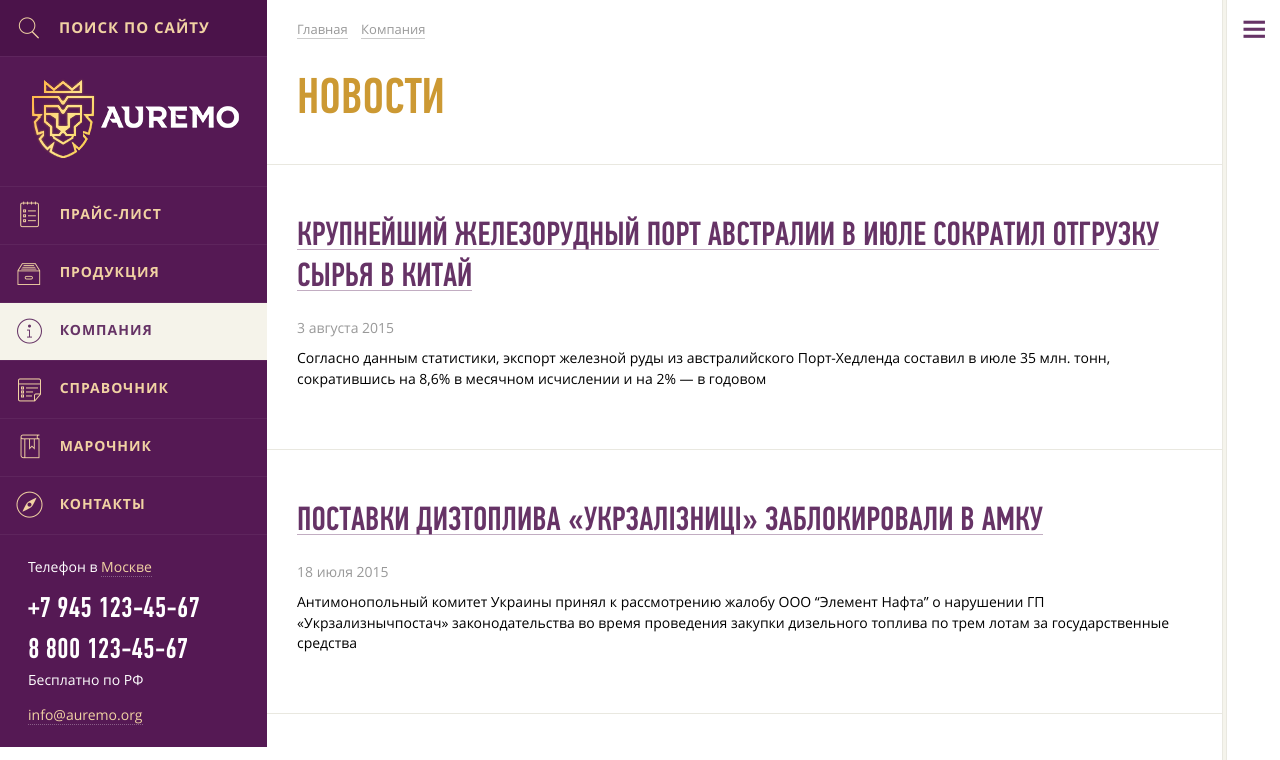
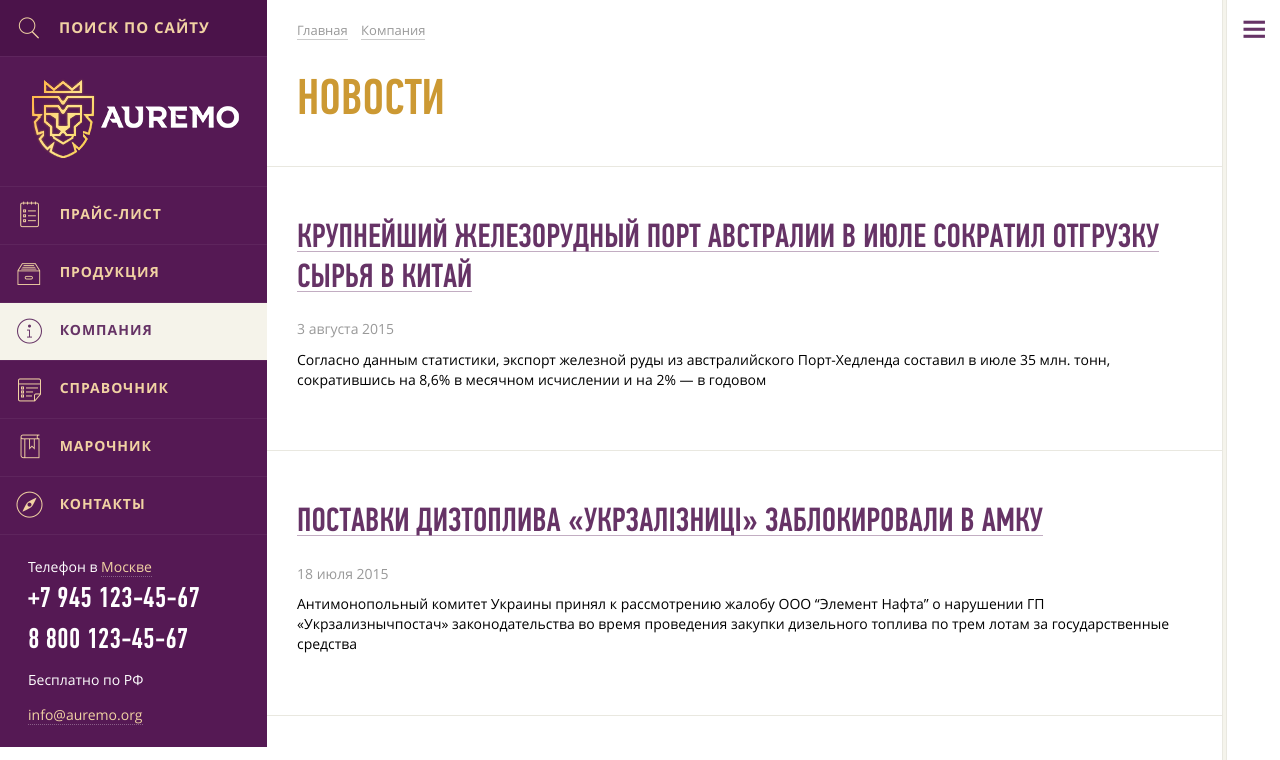
Before and after one commit to Glotta/Auremo, a plain HTML site: page news.html in a window 1280 px wide. Both pictures are taken after a click on the link "А-". Shown: the top 760 px of the page. Drawn offline with Linux system fonts and the light colour scheme; some packages are replaced by stand-ins of ours; files whose address does not match are found by name.

Commit message:
fixed bugs

```diff
--- a/css/style.css
+++ b/css/style.css
@@ -7,11 +7,12 @@ a, a:visited { text-decoration: none; color: #636; -webkit-transition: backgroun
 a:hover { color: #cc0000; }
 .clearfix:after { clear: both; content: "."; display: block; height: 0; visibility: hidden; font-size: 0; line-height: 0; }
 input, textarea { vertical-align: top; background: none; font-family: 'open_sansregular', Arial, Helvetica, sans-serif; font-size: 15px; border-radius: 0; letter-spacing: 1px; -webkit-appearance: none; }
+textarea { resize: none; }
 img { vertical-align: top; }
 
 /* General */
 html { height: 100%; background-color: #f5f4ec; overflow-x: hidden; }
-body {  height: 100%; font: 106.5%/1.45 'open_sansregular', Arial, Helvetica, sans-serif; color: #000; position: relative; -webkit-transition: font-size .5s ease-out; -moz-transition: font-size .5s ease-out; -o-transition: font-size .5s ease-out; transition: font-size .5s ease-out; }
+body { height: 100%; font: 106.5%/1.45em 'open_sansregular', Arial, Helvetica, sans-serif; color: #000; position: relative; }
 
 /* Help Classes */
 .fl { float: left; }
@@ -211,7 +212,7 @@ input.text-field { height: 37px; }
 .ui-selectmenu-button { vertical-align: top; }
 .ui-selectmenu-menu .ui-menu { max-height: 150px; overflow: auto; background-color: #fff; border-width: 0 1px 1px; border-style: solid; border-color: #ccc; }
 .ui-selectmenu-menu .ui-menu-item { padding: 2px 5px; font-size: 15px; overflow: hidden; white-space: nowrap; }
-.ui-selectmenu-text { border: 1px solid #ccc; font-size: 15px; padding: 7px 18px 7px 5px; height: 37px; background-color: #fff; }
+.ui-selectmenu-text { border: 1px solid #ccc; line-height: 1.4em; font-size: 15px; padding: 7px 18px 7px 5px; height: 37px; background-color: #fff; }
 .ui-selectmenu-button span.ui-selectmenu-text { text-overflow: inherit; }
 .ui-selectmenu-button span.ui-icon { top: 50%; margin-top: -4px; right: 5px; color: #999; font-size: 8px; }
 .ui-state-focus.ui-selectmenu-button { box-shadow: 0 0 5px rgba(242, 202, 62, .6); }
--- a/js/common.js
+++ b/js/common.js
@@ -85,7 +85,11 @@ jQuery(document).ready(function() {
 
 	/* Selectmenu */
 	$('.custom-select')
-		.selectmenu()
+		.selectmenu({
+			change: function( event, ui, y ) {
+				console.log(event, ui, y)
+			}
+		})
 		.selectmenu('menuWidget');
 
 	$('.popup-select .select')
@@ -188,13 +192,22 @@ function setBodyFontSize() {
 		size = parseInt($body.css('font-size')),
 		$links = $('#font-switcher .switch-link');
 
-	var setActive = function() {
+	var setActive = function(e) {
 		if (window.innerWidth < 900) {
 			$body.css('font-size', '');
 			return;
 		}
 
 		var ls = localStorage.getItem('bodySize');
+
+		if (e) {
+			$body.css({
+				'-webkit-transition': 'font-size .5s ease-out',
+				'-moz-transition': 'font-size .5s ease-out',
+				'-o-transition': 'font-size .5s ease-out',
+				'transition': 'font-size .5s ease-out'
+			});
+		}
 
 		$body.css('font-size', ls + 'px');
 
@@ -234,7 +247,7 @@ function setBodyFontSize() {
 		else {
 			localStorage.setItem('bodySize', size);
 		}
-		setActive();
+		setActive(e);
 	});
 
 	$(window).on('resize', setActive);
--- a/news.html
+++ b/news.html
@@ -494,7 +494,7 @@
 									</div>
 									<div class="form-field">
 										<div class="font-small light">Конечная дата</div>
-										<div class="date-fields">
+										<div class="date-fields list-justify">
 											<select class="custom-select select-date" name="day-end">
 												<option value="1">1</option>
 												<option value="2">2</option>
```
Also changed, not shown: news-item.html (+1 -1 lines), popup-map.html (+2 -1 lines).
